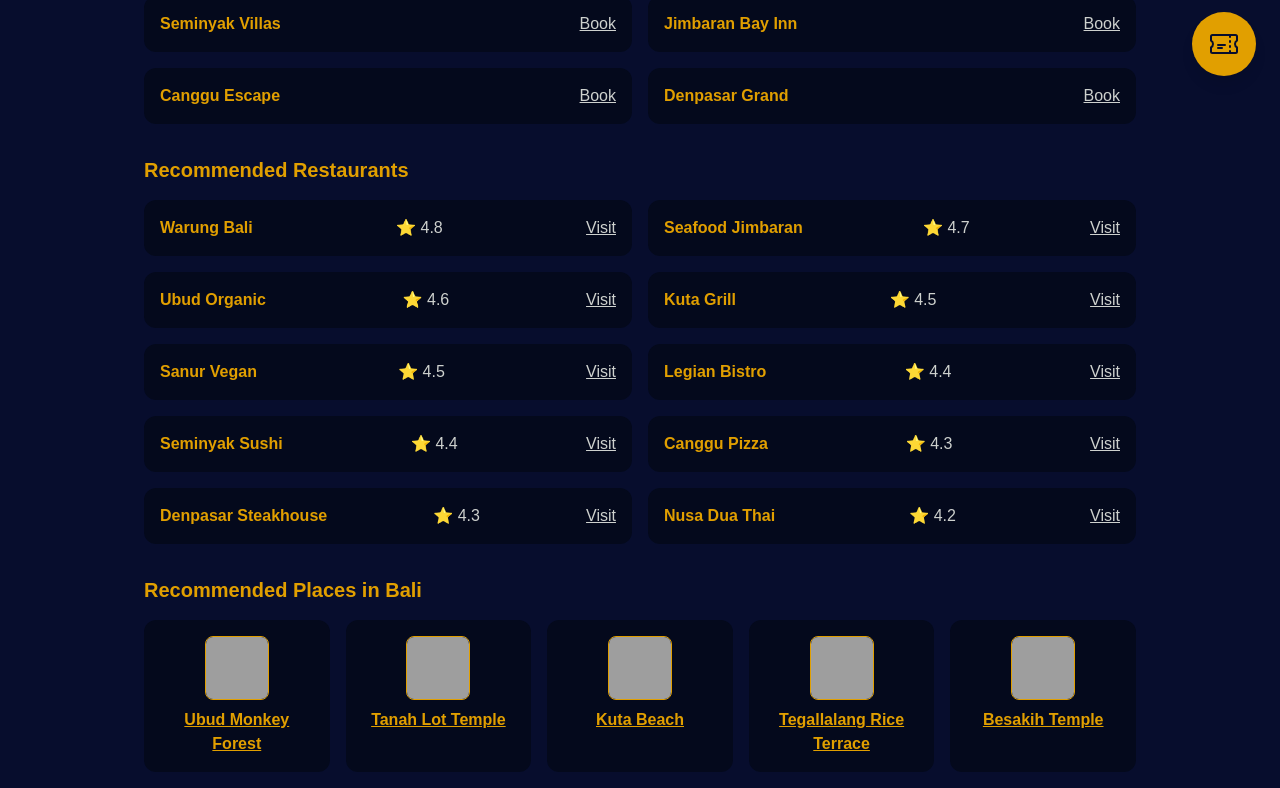
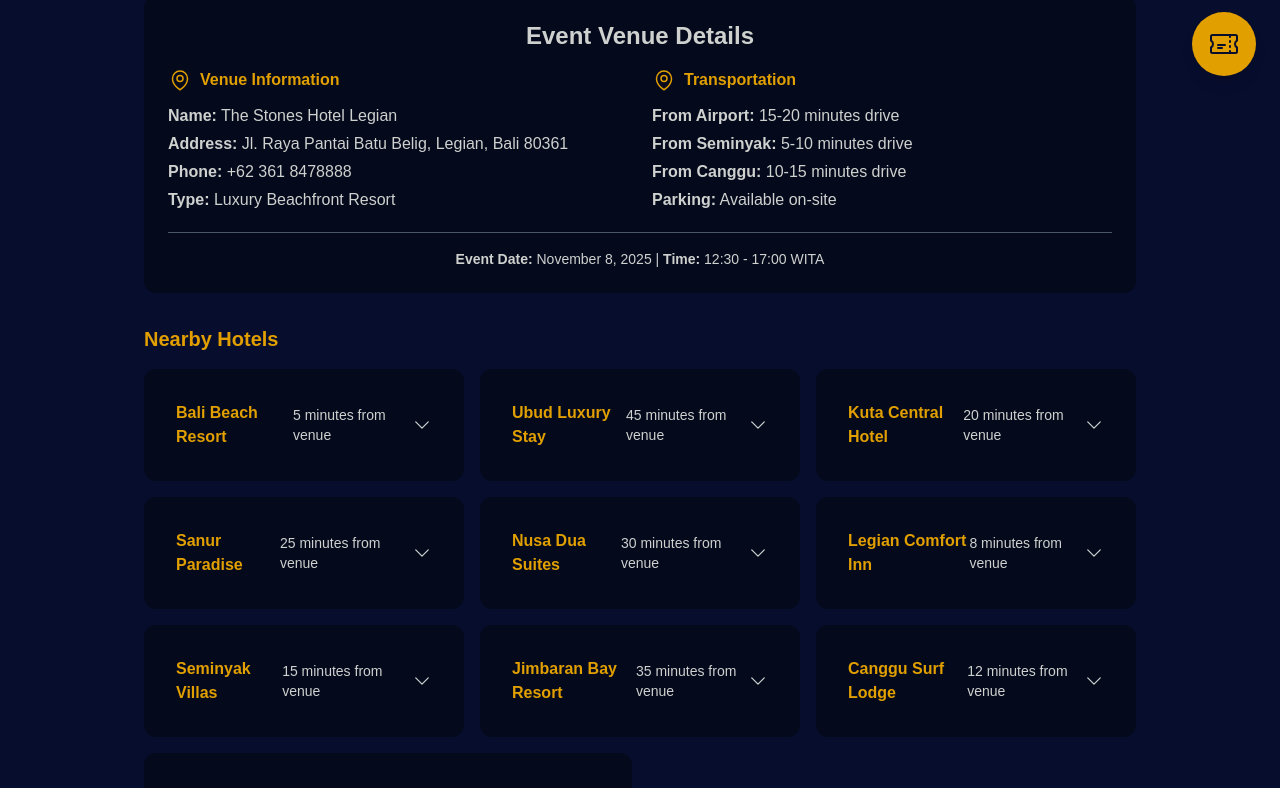
Before and after one commit to azzzull/microsite-synergySEAsummit, a Next.js app: page /location in a window 1280 px wide. Shown: the part 700-1488 px from the top of the page. Built offline with nearby package versions, Linux system fonts and the light colour scheme; grey boxes are pictures that could not be loaded.

Commit message:
mempenaiki location & direction

```diff
--- a/src/app/location/page.tsx
+++ b/src/app/location/page.tsx
@@ -1,38 +1,122 @@
 "use client";
-import React from "react";
+import React, { useState } from "react";
 import { Navbar } from "@/components/Navbar";
 import { Footer } from "@/components/Footer";
 import { Card } from "@/components/Card";
 import { hotels, restaurants, places } from "@/data/eventData";
+import { MapPinIcon, ChevronDownIcon, ChevronUpIcon } from "@heroicons/react/24/outline";
+
+// Component terpisah untuk setiap hotel card
+function HotelCard({ hotel, index }: { hotel: { name: string; description: string; photo: string; distance: string }, index: number }) {
+  const [isExpanded, setIsExpanded] = useState(false);
+
+  const handleClick = (e: React.MouseEvent) => {
+    e.preventDefault();
+    e.stopPropagation();
+    setIsExpanded(prev => !prev);
+  };
+
+  return (
+    <Card className="overflow-hidden flex-1 min-w-[300px] max-w-[calc(50%-0.5rem)] transition-all duration-300 ease-in-out">
+      <div
+        className="p-4 cursor-pointer select-none transition-colors duration-200"
+        onClick={handleClick}
+        onMouseDown={(e) => e.preventDefault()}
+      >
+        <div className="flex justify-between items-center pointer-events-none">
+          <span className="font-semibold" style={{color: "var(--color-gold)"}}>{hotel.name}</span>
+          <div className="flex items-center gap-2">
+            <span className="text-sm" style={{color: "var(--color-lightgrey)"}}>{hotel.distance}</span>
+            <div className="transition-transform duration-300 ease-in-out" style={{transform: isExpanded ? 'rotate(180deg)' : 'rotate(0deg)'}}>
+              <ChevronDownIcon className="w-5 h-5" style={{color: "var(--color-lightgrey)"}} />
+            </div>
+          </div>
+        </div>
+      </div>
+
+      <div
+        className={`overflow-hidden transition-all duration-300 ease-in-out ${
+          isExpanded ? 'max-h-96 opacity-100' : 'max-h-0 opacity-0'
+        }`}
+      >
+        <div className="px-4 pb-4 border-t border-gray-600">
+          <div className="flex flex-col md:flex-row gap-4 mt-4">
+            <img
+              src={hotel.photo}
+              alt={hotel.name}
+              className="w-full md:w-32 h-24 object-cover rounded-lg transition-all duration-300"
+            />
+            <div className="flex-1">
+              <p className="text-sm leading-relaxed transition-all duration-300" style={{color: "var(--color-lightgrey)"}}>
+                {hotel.description}
+              </p>
+            </div>
+          </div>
+        </div>
+      </div>
+    </Card>
+  );
+}
 
 export default function LocationPage() {
   return (
   <div className="min-h-screen flex flex-col" style={{background: "linear-gradient(to bottom, var(--color-navy-dark) 0%, var(--color-navy) 40vh, var(--color-navy) 100%)", color: "var(--color-lightgrey)"}}>
       <Navbar />
-      <div className="container mx-auto px-4 flex-1">
-        <section className="max-w-5xl mx-auto py-12 px-4">
-      <h1 className="text-2xl font-bold mb-6 text-center" style={{color: "var(--color-gold)"}}>Location & Directions</h1>
+      <div className="container mx-auto px-4 flex-1 mt-16 sm:mt-20 md:mt-20">
+        <section className="max-w-5xl mx-auto py-8 px-4">
+      <h1 className="text-3xl font-bold mb-4 text-center" style={{color: "var(--color-lightgrey)"}}>Location & Directions</h1>
           {/* Map Embed */}
           <div className="mb-8 flex justify-center">
             <iframe
-              src="https://www.google.com/maps/embed?pb=!1m18!1m12!1m3!1d3944.123456789!2d115.188919!3d-8.409518!2m3!1f0!2f0!3f0!3m2!1i1024!2i768!4f13.1!3m3!1m2!1s0x2dd240ecb0b0b0b0%3A0x0!2sBali!5e0!3m2!1sen!2sid!4v1690000000000!5m2!1sen!2sid"
+              src="https://www.google.com/maps/embed?pb=!1m18!1m12!1m3!1d3943.791309749572!2d115.16520537472309!3d-8.71135769133782!2m3!1f0!2f0!3f0!3m2!1i1024!2i768!4f13.1!3m3!1m2!1s0x2dd246c1b2997c97%3A0x7e36cd3ef6793772!2sThe%20Stones%20Hotel%20Legian!5e0!3m2!1sid!2sid!4v1757000867033!5m2!1sid!2sid"
               width="100%"
-              height="300"
+              height="500"
               style={{ border: 0, borderRadius: "12px" }}
               allowFullScreen={true}
               loading="lazy"
               referrerPolicy="no-referrer-when-downgrade"
-              title="Event Location"
+              title="The Stones Hotel Legian - Event Location"
             ></iframe>
+          </div>
+
+          {/* Venue Details */}
+          <div className="mb-8">
+            <Card className="p-6">
+              <h3 className="text-2xl font-bold mb-4 text-center" style={{color: "var(--color-lightgrey)"}}>Event Venue Details</h3>
+              <div className="grid grid-cols-1 md:grid-cols-2 gap-6">
+                <div>
+                  <div className="flex items-center mb-3">
+                    <MapPinIcon className="w-6 h-6 mr-2" style={{color: "var(--color-gold)"}} />
+                    <h4 className="font-bold" style={{color: "var(--color-gold)"}}>Venue Information</h4>
+                  </div>
+                  <p className="mb-1" style={{color: "var(--color-lightgrey)"}}><strong>Name:</strong> The Stones Hotel Legian</p>
+                  <p className="mb-1" style={{color: "var(--color-lightgrey)"}}><strong>Address:</strong> Jl. Raya Pantai Batu Belig, Legian, Bali 80361</p>
+                  <p className="mb-1" style={{color: "var(--color-lightgrey)"}}><strong>Phone:</strong> +62 361 8478888</p>
+                  <p className="mb-1" style={{color: "var(--color-lightgrey)"}}><strong>Type:</strong> Luxury Beachfront Resort</p>
+                </div>
+                <div>
+                  <div className="flex items-center mb-3">
+                    <MapPinIcon className="w-6 h-6 mr-2" style={{color: "var(--color-gold)"}} />
+                    <h4 className="font-bold" style={{color: "var(--color-gold)"}}>Transportation</h4>
+                  </div>
+                  <p className="mb-1" style={{color: "var(--color-lightgrey)"}}><strong>From Airport:</strong> 15-20 minutes drive</p>
+                  <p className="mb-1" style={{color: "var(--color-lightgrey)"}}><strong>From Seminyak:</strong> 5-10 minutes drive</p>
+                  <p className="mb-1" style={{color: "var(--color-lightgrey)"}}><strong>From Canggu:</strong> 10-15 minutes drive</p>
+                  <p className="mb-1" style={{color: "var(--color-lightgrey)"}}><strong>Parking:</strong> Available on-site</p>
+                </div>
+              </div>
+              <div className="mt-4 pt-4 border-t border-gray-600">
+                <p className="text-center text-sm" style={{color: "var(--color-lightgrey)"}}>
+                  <strong>Event Date:</strong> November 8, 2025 | <strong>Time:</strong> 12:30 - 17:00 WITA
+                </p>
+              </div>
+            </Card>
           </div>
           {/* Hotels */}
     <h2 className="text-xl font-bold mb-4" style={{color: "var(--color-gold)"}}>Nearby Hotels</h2>
-          <div className="grid grid-cols-1 md:grid-cols-2 gap-4 mb-8">
-            {hotels.map((hotel: { name: string; link: string }, idx: number) => (
-              <Card key={idx} className="flex justify-between items-center">
-      <span className="font-semibold" style={{color: "var(--color-gold)"}}>{hotel.name}</span>
-                <a href={hotel.link} target="_blank" rel="noopener" className="underline cursor-pointer" style={{color: "var(--color-lightgrey)"}}>Book</a>
-              </Card>
+          <div className="flex flex-wrap gap-4 mb-8 items-start">
+            {hotels.map((hotel: { name: string; description: string; photo: string; distance: string }, idx: number) => (
+              <HotelCard key={hotel.name} hotel={hotel} index={idx} />
             ))}
           </div>
           {/* Restaurants */}
--- a/src/data/eventData.ts
+++ b/src/data/eventData.ts
@@ -38,28 +38,78 @@
 
 export const hallOfFame = [
   {
-    name: "Rina Wijaya",
+    name: "Prof. Dr. H. Rina Wijaya S.Kom, M.M",
     category: "Best Innovator",
-    photo: "/public/hall/rina.jpg"
+    photo: "/siluete.png"
   },
   {
     name: "Kevin Tan",
     category: "Top Contributor",
-    photo: "/public/hall/kevin.jpg"
+    photo: "/siluete.png"
   }
 ];
 
 export const hotels = [
-  { name: "Bali Beach Resort", link: "https://hotel1.com" },
-  { name: "Ubud Luxury Stay", link: "https://hotel2.com" },
-  { name: "Kuta Central Hotel", link: "https://hotel3.com" },
-  { name: "Sanur Paradise", link: "https://hotel4.com" },
-  { name: "Nusa Dua Suites", link: "https://hotel5.com" },
-  { name: "Legian Comfort", link: "https://hotel6.com" },
-  { name: "Seminyak Villas", link: "https://hotel7.com" },
-  { name: "Jimbaran Bay Inn", link: "https://hotel8.com" },
-  { name: "Canggu Escape", link: "https://hotel9.com" },
-  { name: "Denpasar Grand", link: "https://hotel10.com" }
+  {
+    name: "Bali Beach Resort",
+    description: "Luxury beachfront resort with stunning ocean views, infinity pool, and world-class spa facilities. Perfect for relaxation after the summit.",
+    photo: "/siluete.png",
+    distance: "5 minutes from venue"
+  },
+  {
+    name: "Ubud Luxury Stay",
+    description: "Tranquil retreat surrounded by lush rice terraces and tropical gardens. Experience authentic Balinese culture and traditional hospitality.",
+    photo: "/siluete.png",
+    distance: "45 minutes from venue"
+  },
+  {
+    name: "Kuta Central Hotel",
+    description: "Modern hotel in the heart of Kuta with easy access to shopping, dining, and nightlife. Close to airport and major attractions.",
+    photo: "/siluete.png",
+    distance: "20 minutes from venue"
+  },
+  {
+    name: "Sanur Paradise",
+    description: "Peaceful beachside hotel with calm waters perfect for swimming. Enjoy sunrise views and traditional Balinese architecture.",
+    photo: "/siluete.png",
+    distance: "25 minutes from venue"
+  },
+  {
+    name: "Nusa Dua Suites",
+    description: "Elegant suites in Bali's premium resort area. Features championship golf course, pristine beaches, and upscale dining options.",
+    photo: "/siluete.png",
+    distance: "30 minutes from venue"
+  },
+  {
+    name: "Legian Comfort Inn",
+    description: "Comfortable mid-range hotel with modern amenities and friendly service. Walking distance to beautiful Legian Beach and surf spots.",
+    photo: "/siluete.png",
+    distance: "8 minutes from venue"
+  },
+  {
+    name: "Seminyak Villas",
+    description: "Stylish boutique villas with private pools and contemporary design. Located in trendy Seminyak with chic restaurants and beach clubs.",
+    photo: "/siluete.png",
+    distance: "15 minutes from venue"
+  },
+  {
+    name: "Jimbaran Bay Resort",
+    description: "Oceanfront resort famous for fresh seafood dining on the beach. Watch stunning sunsets while enjoying grilled fish and local cuisine.",
+    photo: "/siluete.png",
+    distance: "35 minutes from venue"
+  },
+  {
+    name: "Canggu Surf Lodge",
+    description: "Hip surfer-friendly accommodation with co-working spaces and healthy cafes. Perfect for digital nomads and surf enthusiasts.",
+    photo: "/siluete.png",
+    distance: "12 minutes from venue"
+  },
+  {
+    name: "Denpasar Grand Hotel",
+    description: "Business hotel in the city center with conference facilities and airport shuttle. Ideal for extended stays and corporate travelers.",
+    photo: "/siluete.png",
+    distance: "40 minutes from venue"
+  }
 ];
 
 export const restaurants = [
```
Also changed, not shown: src/app/hall-of-fame/page.tsx (+8 -8 lines), src/app/page.tsx (+7 -6 lines).
